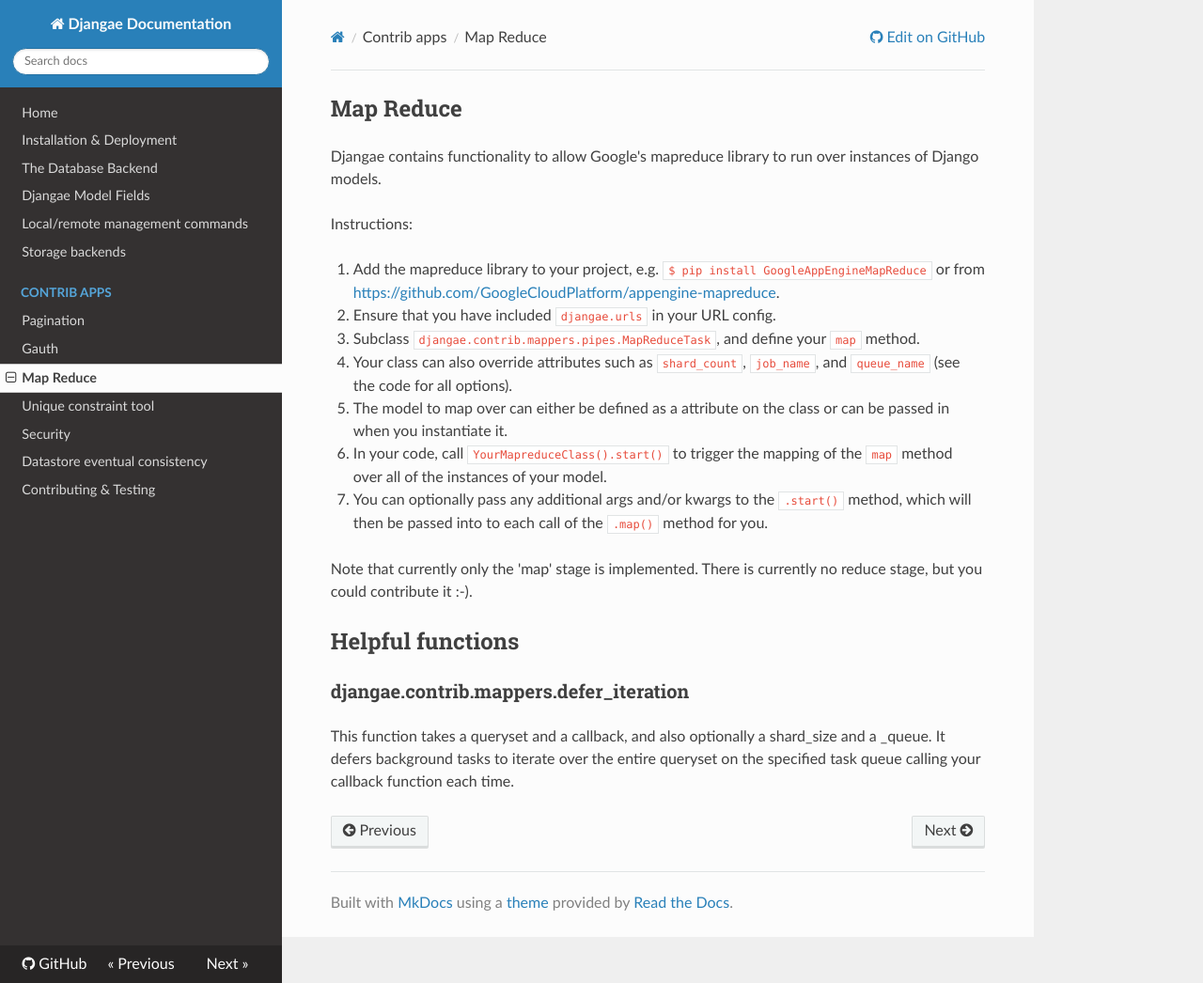
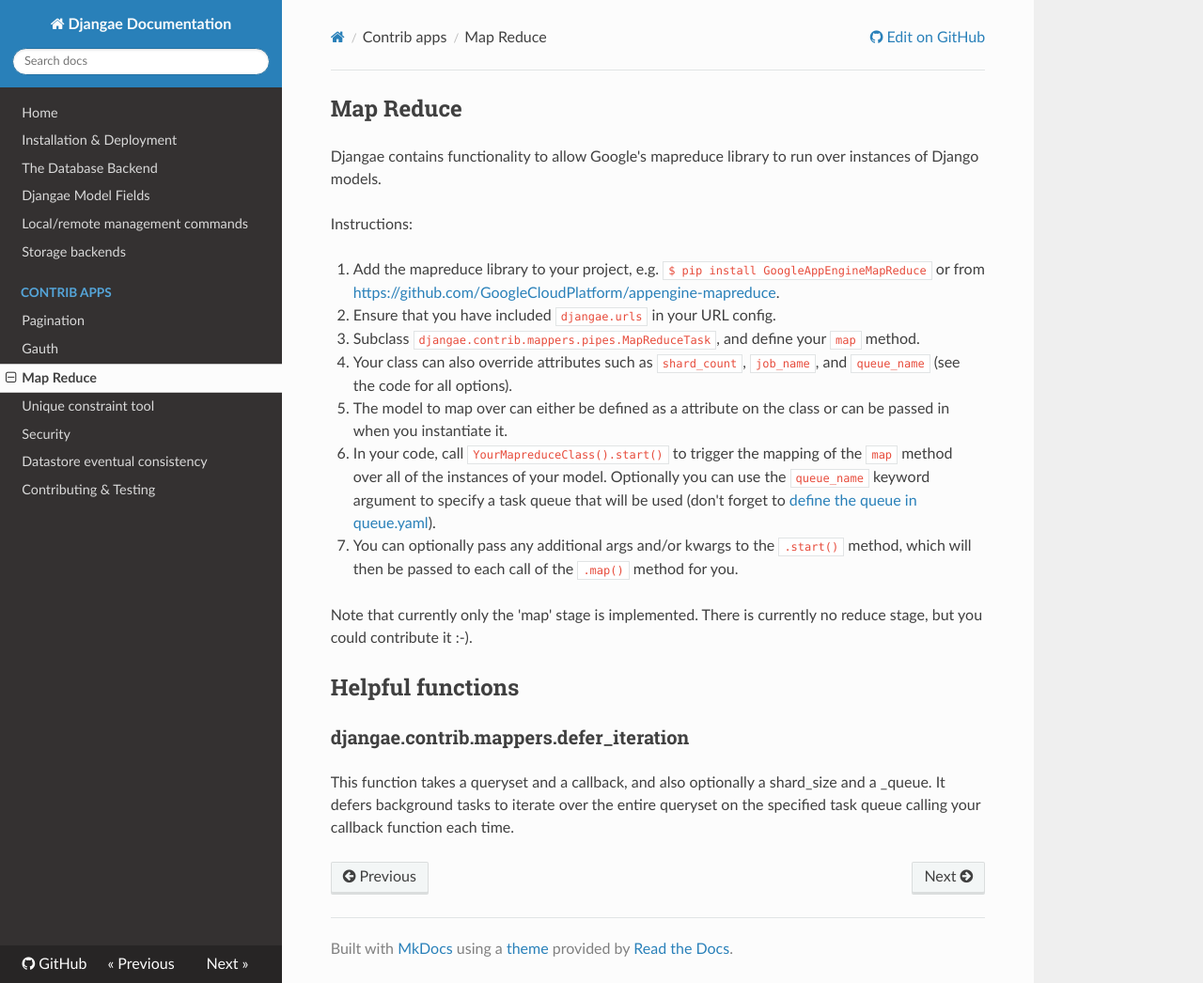
Before and after one commit to wittfabian/djangae, an MkDocs documentation site: the page built from docs/mappers.md, in a window 1280 px wide and 1046 px high. Shown: the whole window at 94% size. Built offline with MkDocs 1.6.1, drawn with Linux system fonts in a browser that asks for light colours; nearby versions of some CDN libraries; old or Windows-style settings are respelled for this version of MkDocs.

Commit message:
Note use of MapReduceTask().start(queue_name='foo') in the mapper docs.

```diff
--- a/docs/mappers.md
+++ b/docs/mappers.md
@@ -9,11 +9,10 @@ Instructions:
 1. Subclass `djangae.contrib.mappers.pipes.MapReduceTask`, and define your `map` method.
 1. Your class can also override attributes such as `shard_count`, `job_name`, and `queue_name` (see the code for all options).
 1. The model to map over can either be defined as a attribute on the class or can be passed in when you instantiate it.
-1. In your code, call `YourMapreduceClass().start()` to trigger the mapping of the `map` method over all of the instances of your model.
-1. You can optionally pass any additional args and/or kwargs to the `.start()` method, which will then be passed into to each call of the `.map()` method for you.
+1. In your code, call `YourMapreduceClass().start()` to trigger the mapping of the `map` method over all of the instances of your model. Optionally you can use the `queue_name` keyword argument to specify a task queue that will be used (don't forget to [define the queue in queue.yaml](https://cloud.google.com/appengine/docs/python/config/queue)).
+1. You can optionally pass any additional args and/or kwargs to the `.start()` method, which will then be passed to each call of the `.map()` method for you.
 
 Note that currently only the 'map' stage is implemented.  There is currently no reduce stage, but you could contribute it :-).
-
 
 ## Helpful functions
 
```
